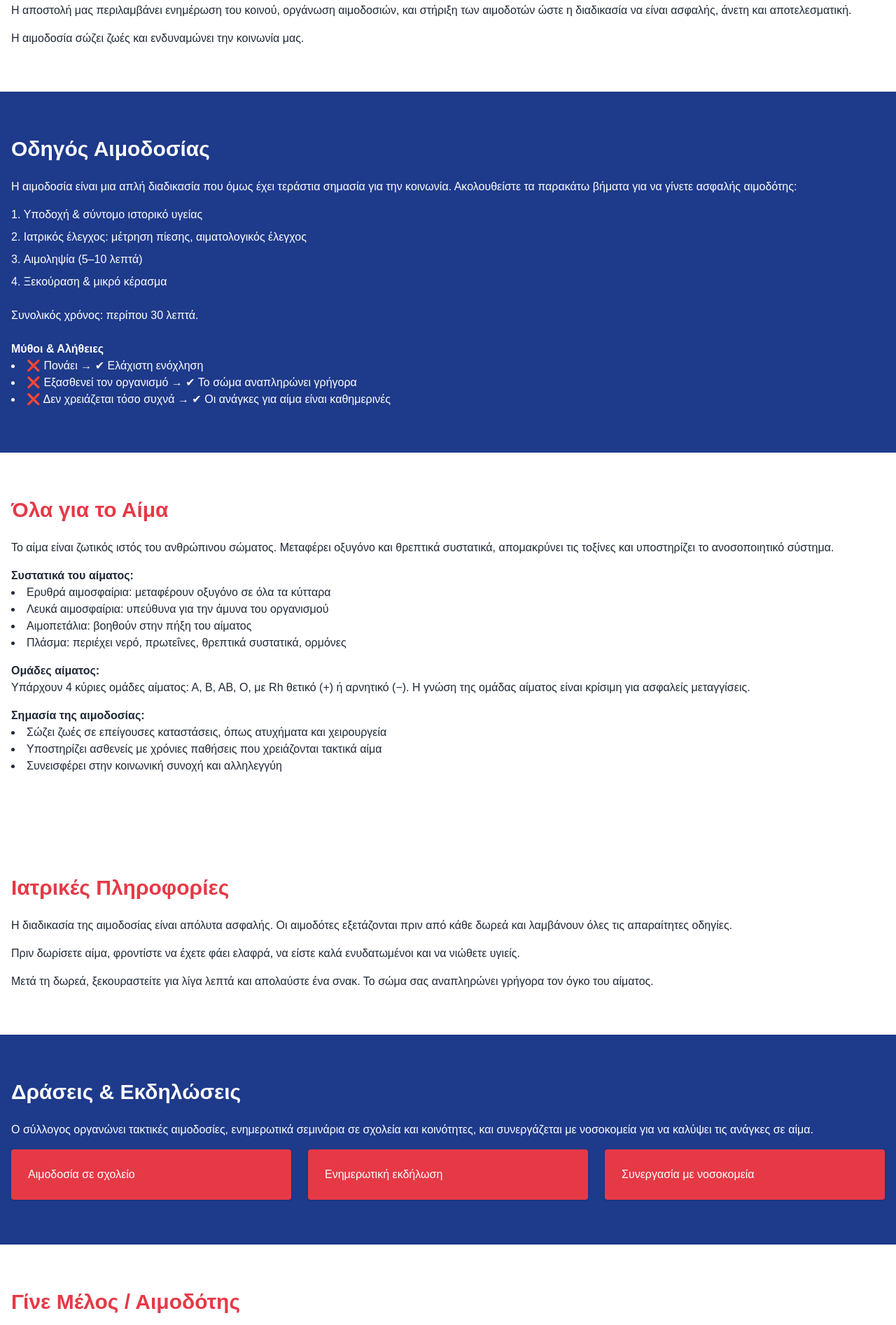
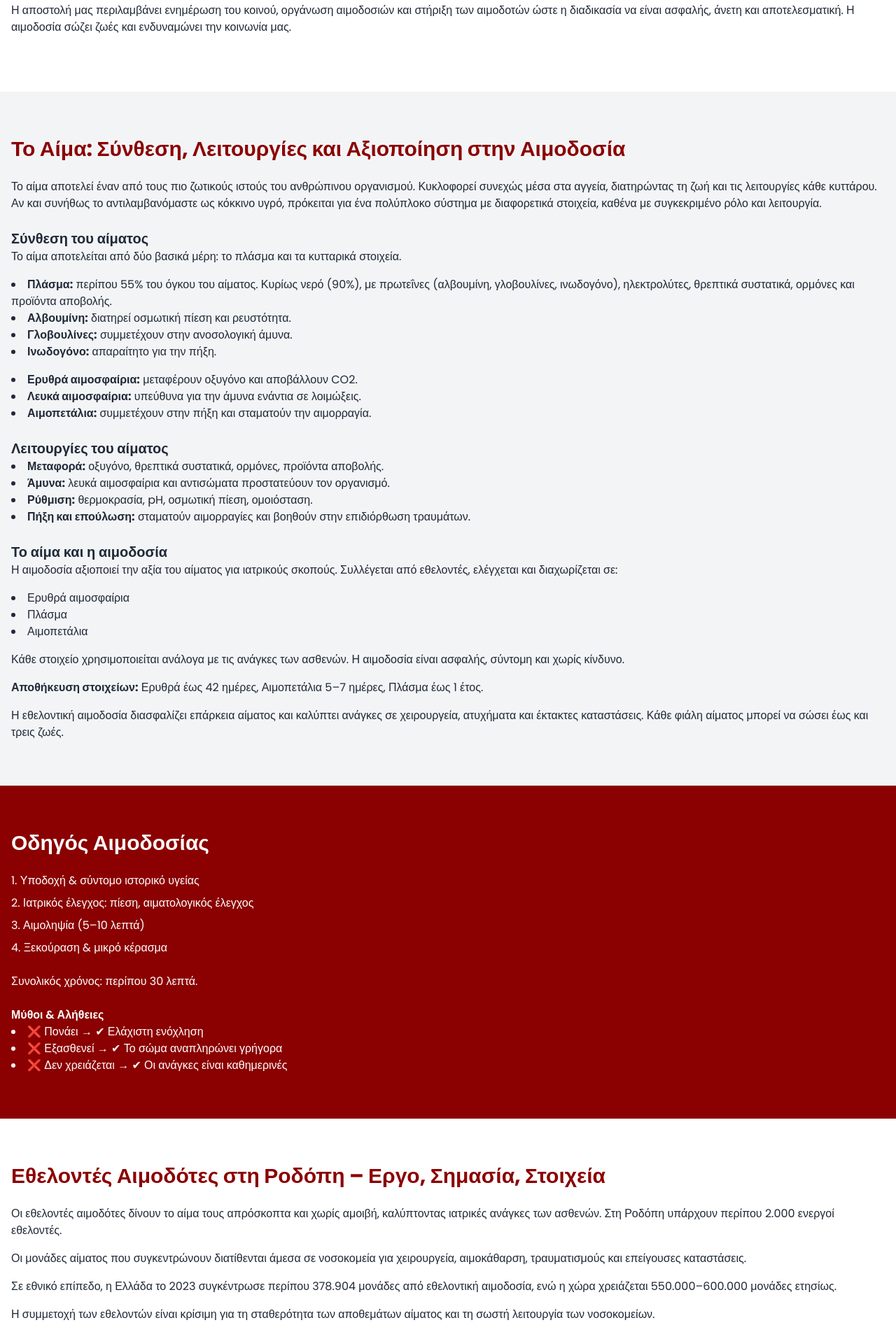
Before and after one commit to konstantinospolyzoidis1/aimodotes-rodopis, a plain HTML site: page index.html in a window 1280 px wide. Shown: the part 649-2543 px from the top of the page at 70% size. Drawn offline with nearby package versions, Linux system fonts and the light colour scheme.

Commit message:
Update index.html

```diff
--- a/index.html
+++ b/index.html
@@ -4,47 +4,49 @@
 <meta charset="UTF-8">
 <meta name="viewport" content="width=device-width, initial-scale=1.0">
 <title>Εθελοντές Αιμοδότες Ροδόπης</title>
+<!-- Tailwind CSS -->
 <script src="https://cdn.tailwindcss.com"></script>
 <script>
   tailwind.config = { theme: { extend: {} } };
 </script>
+<!-- Google Fonts -->
+<link href="https://fonts.googleapis.com/css2?family=Poppins:wght@400;600;700&display=swap" rel="stylesheet">
 <style>
-  body { font-family: sans-serif; }
+  body { font-family: 'Poppins', sans-serif; }
+  html { scroll-behavior: smooth; }
 </style>
 </head>
 <body class="bg-white text-gray-800 transition-colors duration-500">
 
 <!-- Navbar -->
-<nav class="bg-[#E63946] text-white p-4 fixed w-full z-50 shadow flex justify-between items-center">
+<nav class="bg-[#8B0000] text-white p-4 fixed w-full z-50 shadow flex justify-between items-center">
   <a href="#" class="font-bold text-xl">Εθελοντές Αιμοδότες Ροδόπης</a>
   <div class="space-x-4">
     <a href="#about" class="hover:underline">Σχετικά</a>
+    <a href="#blood" class="hover:underline">Το Αίμα</a>
     <a href="#donation" class="hover:underline">Αιμοδοσία</a>
-    <a href="#blood" class="hover:underline">Το Αίμα</a>
-    <a href="#info" class="hover:underline">Ιατρικά</a>
+    <a href="#volunteers" class="hover:underline">Εθελοντές</a>
     <a href="#actions" class="hover:underline">Δράσεις</a>
     <a href="#join" class="hover:underline">Γίνε Μέλος</a>
-    <button id="darkModeToggle" class="ml-4 bg-white text-[#E63946] px-3 py-1 rounded hover:bg-gray-200">Dark Mode</button>
+    <button id="darkModeToggle" class="ml-4 bg-white text-[#8B0000] px-3 py-1 rounded hover:bg-gray-200 transition">Dark Mode</button>
   </div>
 </nav>
 
 <!-- Hero Section -->
-<section class="pt-24 pb-20 text-center bg-[#E63946] text-white">
+<section class="pt-24 pb-20 text-center bg-[#8B0000] text-white">
   <h1 class="text-5xl font-bold mb-4">Δώσε Αίμα – Σώσε Ζωές</h1>
   <p class="text-xl mb-6">Το αίμα δεν παράγεται. Προσφέρεται.</p>
-  <a href="#join" class="bg-white text-[#E63946] px-6 py-3 rounded hover:bg-gray-200 transition">Γίνε Αιμοδότης Τώρα</a>
-
-  <!-- Interactive Counters -->
+  <a href="#join" class="bg-white text-[#8B0000] px-6 py-3 rounded hover:bg-gray-200 transition">Γίνε Αιμοδότης Τώρα</a>
   <div class="mt-10 grid md:grid-cols-3 gap-6 text-black">
-    <div class="bg-white p-6 rounded shadow">
+    <div class="bg-white p-6 rounded shadow hover:scale-105 transform transition">
       <h2 class="text-3xl font-bold" id="counterLives">0</h2>
       <p>Ζωές Σωσμένες</p>
     </div>
-    <div class="bg-white p-6 rounded shadow">
+    <div class="bg-white p-6 rounded shadow hover:scale-105 transform transition">
       <h2 class="text-3xl font-bold" id="counterDonations">0</h2>
       <p>Δωρεές Αίματος</p>
     </div>
-    <div class="bg-white p-6 rounded shadow">
+    <div class="bg-white p-6 rounded shadow hover:scale-105 transform transition">
       <h2 class="text-3xl font-bold" id="counterVolunteers">0</h2>
       <p>Εθελοντές</p>
     </div>
@@ -53,20 +55,59 @@
 
 <!-- About Section -->
 <section id="about" class="container mx-auto py-16 px-4">
-  <h2 class="text-3xl font-bold mb-6 text-[#E63946]">Σχετικά με Εμάς</h2>
+  <h2 class="text-3xl font-bold mb-6 text-[#8B0000]">Σχετικά με Εμάς</h2>
   <p class="mb-4">Οι Εθελοντές Αιμοδότες Ροδόπης είναι ένα δυναμικό δίκτυο πολιτών που προσφέρουν αίμα, γνώση και υποστήριξη σε όσους έχουν ανάγκη. Το έργο μας βασίζεται στην αξία της εθελοντικής προσφοράς και της κοινωνικής ευθύνης.</p>
-  <p class="mb-4">Η αποστολή μας περιλαμβάνει ενημέρωση του κοινού, οργάνωση αιμοδοσιών, και στήριξη των αιμοδοτών ώστε η διαδικασία να είναι ασφαλής, άνετη και αποτελεσματική.</p>
-  <p>Η αιμοδοσία σώζει ζωές και ενδυναμώνει την κοινωνία μας.</p>
+  <p class="mb-4">Η αποστολή μας περιλαμβάνει ενημέρωση του κοινού, οργάνωση αιμοδοσιών και στήριξη των αιμοδοτών ώστε η διαδικασία να είναι ασφαλής, άνετη και αποτελεσματική. Η αιμοδοσία σώζει ζωές και ενδυναμώνει την κοινωνία μας.</p>
+</section>
+
+<!-- Blood Section -->
+<section id="blood" class="bg-gray-100 py-16 px-4">
+  <div class="container mx-auto">
+    <h2 class="text-3xl font-bold mb-6 text-[#8B0000]">Το Αίμα: Σύνθεση, Λειτουργίες και Αξιοποίηση στην Αιμοδοσία</h2>
+    <p class="mb-4">Το αίμα αποτελεί έναν από τους πιο ζωτικούς ιστούς του ανθρώπινου οργανισμού. Κυκλοφορεί συνεχώς μέσα στα αγγεία, διατηρώντας τη ζωή και τις λειτουργίες κάθε κυττάρου. Αν και συνήθως το αντιλαμβανόμαστε ως κόκκινο υγρό, πρόκειται για ένα πολύπλοκο σύστημα με διαφορετικά στοιχεία, καθένα με συγκεκριμένο ρόλο και λειτουργία.</p>
+
+    <h3 class="text-xl font-semibold mt-6">Σύνθεση του αίματος</h3>
+    <p class="mb-4">Το αίμα αποτελείται από δύο βασικά μέρη: το πλάσμα και τα κυτταρικά στοιχεία.</p>
+    <ul class="list-disc list-inside mb-4">
+      <li><strong>Πλάσμα:</strong> περίπου 55% του όγκου του αίματος. Κυρίως νερό (90%), με πρωτεΐνες (αλβουμίνη, γλοβουλίνες, ινωδογόνο), ηλεκτρολύτες, θρεπτικά συστατικά, ορμόνες και προϊόντα αποβολής.</li>
+      <li><strong>Αλβουμίνη:</strong> διατηρεί οσμωτική πίεση και ρευστότητα.</li>
+      <li><strong>Γλοβουλίνες:</strong> συμμετέχουν στην ανοσολογική άμυνα.</li>
+      <li><strong>Ινωδογόνο:</strong> απαραίτητο για την πήξη.</li>
+    </ul>
+    <ul class="list-disc list-inside mb-4">
+      <li><strong>Ερυθρά αιμοσφαίρια:</strong> μεταφέρουν οξυγόνο και αποβάλλουν CO2.</li>
+      <li><strong>Λευκά αιμοσφαίρια:</strong> υπεύθυνα για την άμυνα ενάντια σε λοιμώξεις.</li>
+      <li><strong>Αιμοπετάλια:</strong> συμμετέχουν στην πήξη και σταματούν την αιμορραγία.</li>
+    </ul>
+
+    <h3 class="text-xl font-semibold mt-6">Λειτουργίες του αίματος</h3>
+    <ul class="list-disc list-inside mb-4">
+      <li><strong>Μεταφορά:</strong> οξυγόνο, θρεπτικά συστατικά, ορμόνες, προϊόντα αποβολής.</li>
+      <li><strong>Άμυνα:</strong> λευκά αιμοσφαίρια και αντισώματα προστατεύουν τον οργανισμό.</li>
+      <li><strong>Ρύθμιση:</strong> θερμοκρασία, pH, οσμωτική πίεση, ομοιόσταση.</li>
+      <li><strong>Πήξη και επούλωση:</strong> σταματούν αιμορραγίες και βοηθούν στην επιδιόρθωση τραυμάτων.</li>
+    </ul>
+
+    <h3 class="text-xl font-semibold mt-6">Το αίμα και η αιμοδοσία</h3>
+    <p class="mb-4">Η αιμοδοσία αξιοποιεί την αξία του αίματος για ιατρικούς σκοπούς. Συλλέγεται από εθελοντές, ελέγχεται και διαχωρίζεται σε:</p>
+    <ul class="list-disc list-inside mb-4">
+      <li>Ερυθρά αιμοσφαίρια</li>
+      <li>Πλάσμα</li>
+      <li>Αιμοπετάλια</li>
+    </ul>
+    <p class="mb-4">Κάθε στοιχείο χρησιμοποιείται ανάλογα με τις ανάγκες των ασθενών. Η αιμοδοσία είναι ασφαλής, σύντομη και χωρίς κίνδυνο.</p>
+    <p class="mb-4"><strong>Αποθήκευση στοιχείων:</strong> Ερυθρά έως 42 ημέρες, Αιμοπετάλια 5–7 ημέρες, Πλάσμα έως 1 έτος.</p>
+    <p>Η εθελοντική αιμοδοσία διασφαλίζει επάρκεια αίματος και καλύπτει ανάγκες σε χειρουργεία, ατυχήματα και έκτακτες καταστάσεις. Κάθε φιάλη αίματος μπορεί να σώσει έως και τρεις ζωές.</p>
+  </div>
 </section>
 
 <!-- Donation Section -->
-<section id="donation" class="bg-[#1e3a8a] text-white py-16 px-4">
+<section id="donation" class="bg-[#8B0000] text-white py-16 px-4">
   <div class="container mx-auto">
     <h2 class="text-3xl font-bold mb-6">Οδηγός Αιμοδοσίας</h2>
-    <p class="mb-4">Η αιμοδοσία είναι μια απλή διαδικασία που όμως έχει τεράστια σημασία για την κοινωνία. Ακολουθείστε τα παρακάτω βήματα για να γίνετε ασφαλής αιμοδότης:</p>
     <ol class="list-decimal list-inside mb-6 space-y-2">
       <li>Υποδοχή & σύντομο ιστορικό υγείας</li>
-      <li>Ιατρικός έλεγχος: μέτρηση πίεσης, αιματολογικός έλεγχος</li>
+      <li>Ιατρικός έλεγχος: πίεση, αιματολογικός έλεγχος</li>
       <li>Αιμοληψία (5–10 λεπτά)</li>
       <li>Ξεκούραση & μικρό κέρασμα</li>
     </ol>
@@ -74,87 +115,61 @@
     <h3 class="font-semibold mt-6">Μύθοι & Αλήθειες</h3>
     <ul class="list-disc list-inside">
       <li>❌ Πονάει → ✔ Ελάχιστη ενόχληση</li>
-      <li>❌ Εξασθενεί τον οργανισμό → ✔ Το σώμα αναπληρώνει γρήγορα</li>
-      <li>❌ Δεν χρειάζεται τόσο συχνά → ✔ Οι ανάγκες για αίμα είναι καθημερινές</li>
+      <li>❌ Εξασθενεί → ✔ Το σώμα αναπληρώνει γρήγορα</li>
+      <li>❌ Δεν χρειάζεται → ✔ Οι ανάγκες είναι καθημερινές</li>
     </ul>
   </div>
 </section>
 
-<!-- Blood Section -->
-<section id="blood" class="container mx-auto py-16 px-4">
-  <h2 class="text-3xl font-bold mb-6 text-[#E63946]">Όλα για το Αίμα</h2>
-  <p class="mb-4">Το αίμα είναι ζωτικός ιστός του ανθρώπινου σώματος. Μεταφέρει οξυγόνο και θρεπτικά συστατικά, απομακρύνει τις τοξίνες και υποστηρίζει το ανοσοποιητικό σύστημα.</p>
-  <h3 class="font-semibold mt-4">Συστατικά του αίματος:</h3>
-  <ul class="list-disc list-inside mb-4">
-    <li>Ερυθρά αιμοσφαίρια: μεταφέρουν οξυγόνο σε όλα τα κύτταρα</li>
-    <li>Λευκά αιμοσφαίρια: υπεύθυνα για την άμυνα του οργανισμού</li>
-    <li>Αιμοπετάλια: βοηθούν στην πήξη του αίματος</li>
-    <li>Πλάσμα: περιέχει νερό, πρωτεΐνες, θρεπτικά συστατικά, ορμόνες</li>
-  </ul>
-  <h3 class="font-semibold mt-4">Ομάδες αίματος:</h3>
-  <p>Υπάρχουν 4 κύριες ομάδες αίματος: Α, Β, ΑΒ, Ο, με Rh θετικό (+) ή αρνητικό (−). Η γνώση της ομάδας αίματος είναι κρίσιμη για ασφαλείς μεταγγίσεις.</p>
-  <h3 class="font-semibold mt-4">Σημασία της αιμοδοσίας:</h3>
-  <ul class="list-disc list-inside mb-4">
-    <li>Σώζει ζωές σε επείγουσες καταστάσεις, όπως ατυχήματα και χειρουργεία</li>
-    <li>Υποστηρίζει ασθενείς με χρόνιες παθήσεις που χρειάζονται τακτικά αίμα</li>
-    <li>Συνεισφέρει στην κοινωνική συνοχή και αλληλεγγύη</li>
-  </ul>
-</section>
-
-<!-- Info Section -->
-<section id="info" class="container mx-auto py-16 px-4">
-  <h2 class="text-3xl font-bold mb-6 text-[#E63946]">Ιατρικές Πληροφορίες</h2>
-  <p class="mb-4">Η διαδικασία της αιμοδοσίας είναι απόλυτα ασφαλής. Οι αιμοδότες εξετάζονται πριν από κάθε δωρεά και λαμβάνουν όλες τις απαραίτητες οδηγίες.</p>
-  <p class="mb-4">Πριν δωρίσετε αίμα, φροντίστε να έχετε φάει ελαφρά, να είστε καλά ενυδατωμένοι και να νιώθετε υγιείς.</p>
-  <p>Μετά τη δωρεά, ξεκουραστείτε για λίγα λεπτά και απολαύστε ένα σνακ. Το σώμα σας αναπληρώνει γρήγορα τον όγκο του αίματος.</p>
+<!-- Volunteers Section -->
+<section id="volunteers" class="container mx-auto py-16 px-4">
+  <h2 class="text-3xl font-bold mb-6 text-[#8B0000]">Εθελοντές Αιμοδότες στη Ροδόπη – Εργο, Σημασία, Στοιχεία</h2>
+  <p class="mb-4">Οι εθελοντές αιμοδότες δίνουν το αίμα τους απρόσκοπτα και χωρίς αμοιβή, καλύπτοντας ιατρικές ανάγκες των ασθενών. Στη Ροδόπη υπάρχουν περίπου 2.000 ενεργοί εθελοντές.</p>
+  <p class="mb-4">Οι μονάδες αίματος που συγκεντρώνουν διατίθενται άμεσα σε νοσοκομεία για χειρουργεία, αιμοκάθαρση, τραυματισμούς και επείγουσες καταστάσεις.</p>
+  <p class="mb-4">Σε εθνικό επίπεδο, η Ελλάδα το 2023 συγκέντρωσε περίπου 378.904 μονάδες από εθελοντική αιμοδοσία, ενώ η χώρα χρειάζεται 550.000–600.000 μονάδες ετησίως.</p>
+  <p>Η συμμετοχή των εθελοντών είναι κρίσιμη για τη σταθερότητα των αποθεμάτων αίματος και τη σωστή λειτουργία των νοσοκομείων.</p>
 </section>
 
 <!-- Actions Section -->
-<section id="actions" class="bg-[#1e3a8a] text-white py-16 px-4">
+<section id="actions" class="bg-gray-100 py-16 px-4">
   <div class="container mx-auto">
-    <h2 class="text-3xl font-bold mb-6">Δράσεις & Εκδηλώσεις</h2>
-    <p class="mb-4">Ο σύλλογος οργανώνει τακτικές αιμοδοσίες, ενημερωτικά σεμινάρια σε σχολεία και κοινότητες, και συνεργάζεται με νοσοκομεία για να καλύψει τις ανάγκες σε αίμα.</p>
+    <h2 class="text-3xl font-bold mb-6 text-[#8B0000]">Δράσεις & Εκδηλώσεις</h2>
     <div class="grid md:grid-cols-3 gap-6">
-      <div class="bg-[#E63946] p-6 rounded shadow">Αιμοδοσία σε σχολείο</div>
-      <div class="bg-[#E63946] p-6 rounded shadow">Ενημερωτική εκδήλωση</div>
-      <div class="bg-[#E63946] p-6 rounded shadow">Συνεργασία με νοσοκομεία</div>
+      <div class="bg-[#8B0000] text-white p-6 rounded shadow hover:scale-105 transform transition">Αιμοδοσία σε σχολείο</div>
+      <div class="bg-[#8B0000] text-white p-6 rounded shadow hover:scale-105 transform transition">Ενημερωτική εκδήλωση</div>
+      <div class="bg-[#8B0000] text-white p-6 rounded shadow hover:scale-105 transform transition">Συνεργασία με νοσοκομεία</div>
     </div>
   </div>
 </section>
 
 <!-- Join Section -->
 <section id="join" class="container mx-auto py-16 px-4">
-  <h2 class="text-3xl font-bold mb-6 text-[#E63946]">Γίνε Μέλος / Αιμοδότης</h2>
+  <h2 class="text-3xl font-bold mb-6 text-[#8B0000]">Γίνε Μέλος / Αιμοδότης</h2>
   <p class="mb-4">Η εθελοντική προσφορά αίματος είναι πράξη ανθρωπιάς. Συμπλήρωσε τη φόρμα για να γίνεις μέλος και να συμμετάσχεις ενεργά στις δράσεις μας.</p>
   <form class="grid grid-cols-1 md:grid-cols-2 gap-4">
     <input type="text" placeholder="Όνομα" class="p-3 border rounded w-full">
     <input type="text" placeholder="Επώνυμο" class="p-3 border rounded w-full">
     <input type="email" placeholder="Email" class="p-3 border rounded w-full">
     <input type="tel" placeholder="Τηλέφωνο" class="p-3 border rounded w-full">
-    <button class="bg-[#E63946] text-white px-6 py-3 rounded hover:bg-red-700 transition col-span-full">Εγγραφή</button>
+    <button class="bg-[#8B0000] text-white px-6 py-3 rounded hover:bg-red-900 transition col-span-full">Εγγραφή</button>
   </form>
 </section>
 
 <!-- Footer -->
-<footer class="bg-[#1e3a8a] text-white py-6 text-center">
+<footer class="bg-[#8B0000] text-white py-6 text-center">
   © 2026 Εθελοντές Αιμοδότες Ροδόπης. Όλα τα δικαιώματα διατηρούνται.
 </footer>
 
 <!-- Scripts -->
 <script>
-// Dark Mode Toggle
 const toggle = document.getElementById('darkModeToggle');
 toggle.addEventListener('click', () => {
   document.body.classList.toggle('bg-gray-900');
   document.body.classList.toggle('text-gray-100');
 });
 
-// Counters Animation
-const counters = {
-  counterLives: 350,
-  counterDonations: 780,
-  counterVolunteers: 120
-};
+// Counters
+const counters = { counterLives: 350, counterDonations: 780, counterVolunteers: 120 };
 for (const id in counters) {
   let el = document.getElementById(id);
   let count = 0;
```
